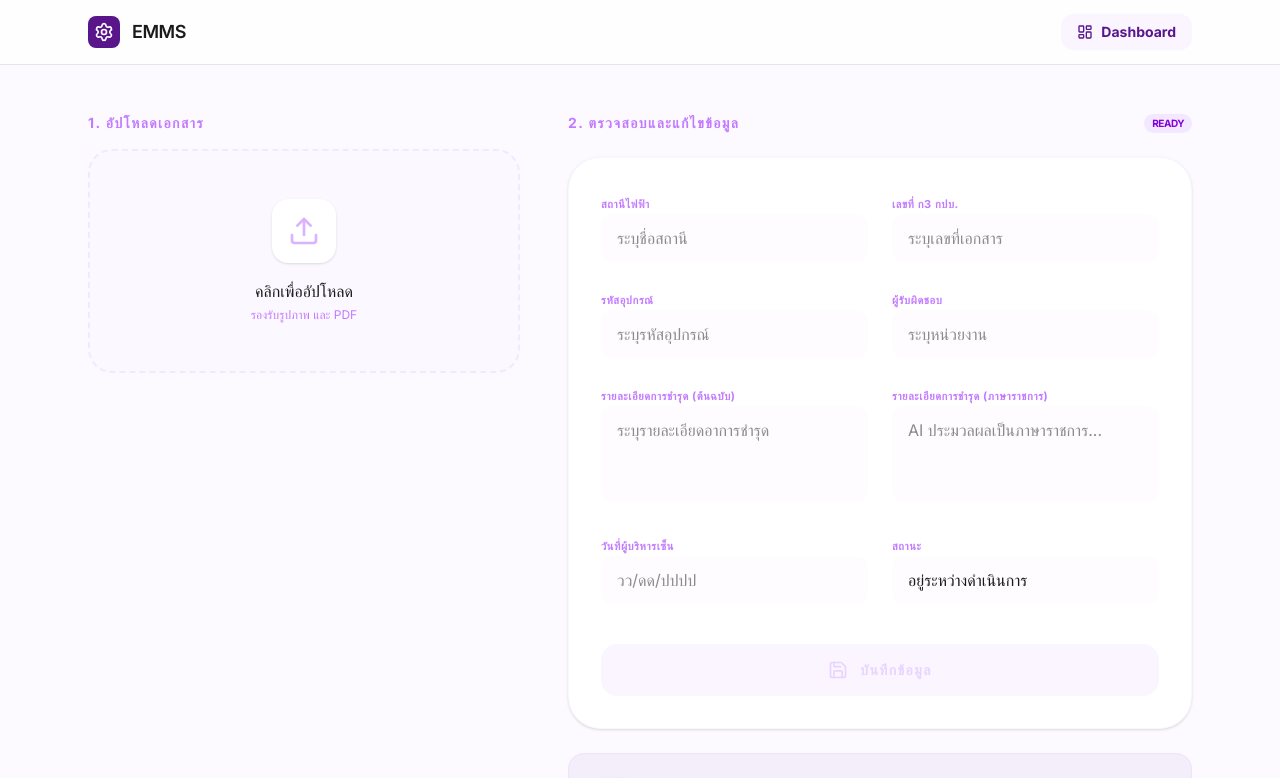
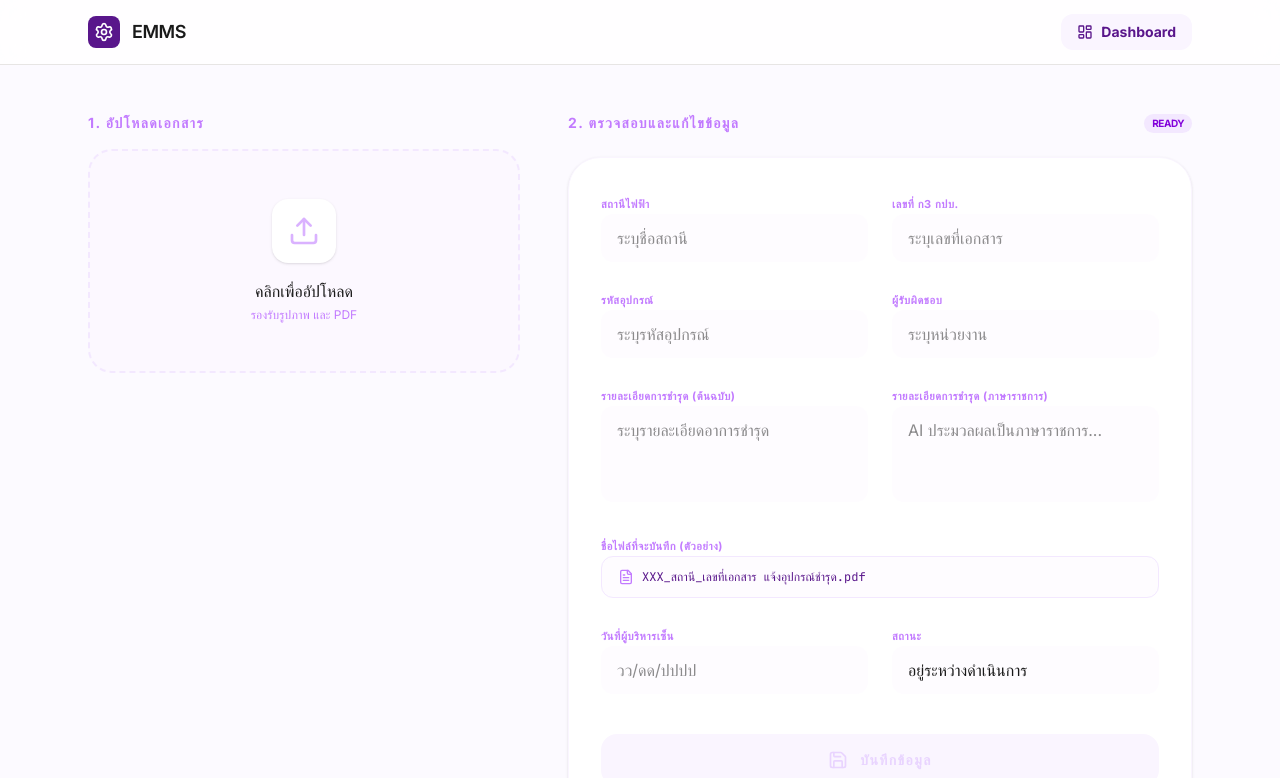
Before and after one commit to gopanupong/emms, a React (Vite) app: page / in a window 1280 px wide. Shown: the top 778 px of the page. Built offline with nearby package versions, Linux system fonts and the light colour scheme.

Commit message:
feat: Update file naming convention
Changes the PDF file naming convention to be more user-friendly and informative. Removes the dated component and appends "แจ้งอุปกรณ์ชำรุด" for clarity. Adds a visual preview of the file name in the UI.

```diff
--- a/api/index.ts
+++ b/api/index.ts
@@ -345,9 +345,8 @@ router.post("/api/repair/save", upload.single("file"), async (req, res) => {
 
         const cleanSubstation = substationName.replace(/[\\\/:*?"<>|]/g, "");
         const cleanDocNumber = (data.docNumber || "").replace(/[\\\/:*?"<>|]/g, "").replace(/\//g, "-");
-        const cleanSignedDate = (data.signedDate || "").replace(/\//g, "");
 
-        const finalFileName = `${runNumber}_${cleanSubstation}_${cleanDocNumber}_${cleanSignedDate}.pdf`;
+        const finalFileName = `${runNumber}_${cleanSubstation}_${cleanDocNumber} แจ้งอุปกรณ์ชำรุด.pdf`;
 
         // 1. Upload with temporary name first (or original name)
         const fileMetadata = {
--- a/src/App.tsx
+++ b/src/App.tsx
@@ -953,6 +953,16 @@ export default function App() {
                     </div>
                   </div>
 
+                  <div className="space-y-2">
+                    <label className="text-[11px] font-bold uppercase tracking-wider text-purple-400">ชื่อไฟล์ที่จะบันทึก (ตัวอย่าง)</label>
+                    <div className="w-full bg-purple-50/30 border border-purple-100 rounded-xl px-4 py-3 text-xs font-mono text-purple-900 break-all flex items-center gap-2">
+                      <FileText className="w-4 h-4 text-purple-400 shrink-0" />
+                      <span>
+                        {`XXX_${repairData.substation.replace(/^สถานีไฟฟ้า/, "").trim() || 'สถานี'}_${repairData.docNumber.replace(/\//g, "-") || 'เลขที่เอกสาร'} แจ้งอุปกรณ์ชำรุด.pdf`}
+                      </span>
+                    </div>
+                  </div>
+
                   <div className="grid grid-cols-1 md:grid-cols-2 gap-6">
                     <div className="space-y-2">
                       <label className="text-[11px] font-bold uppercase tracking-wider text-purple-400">วันที่ผู้บริหารเซ็น</label>
```
